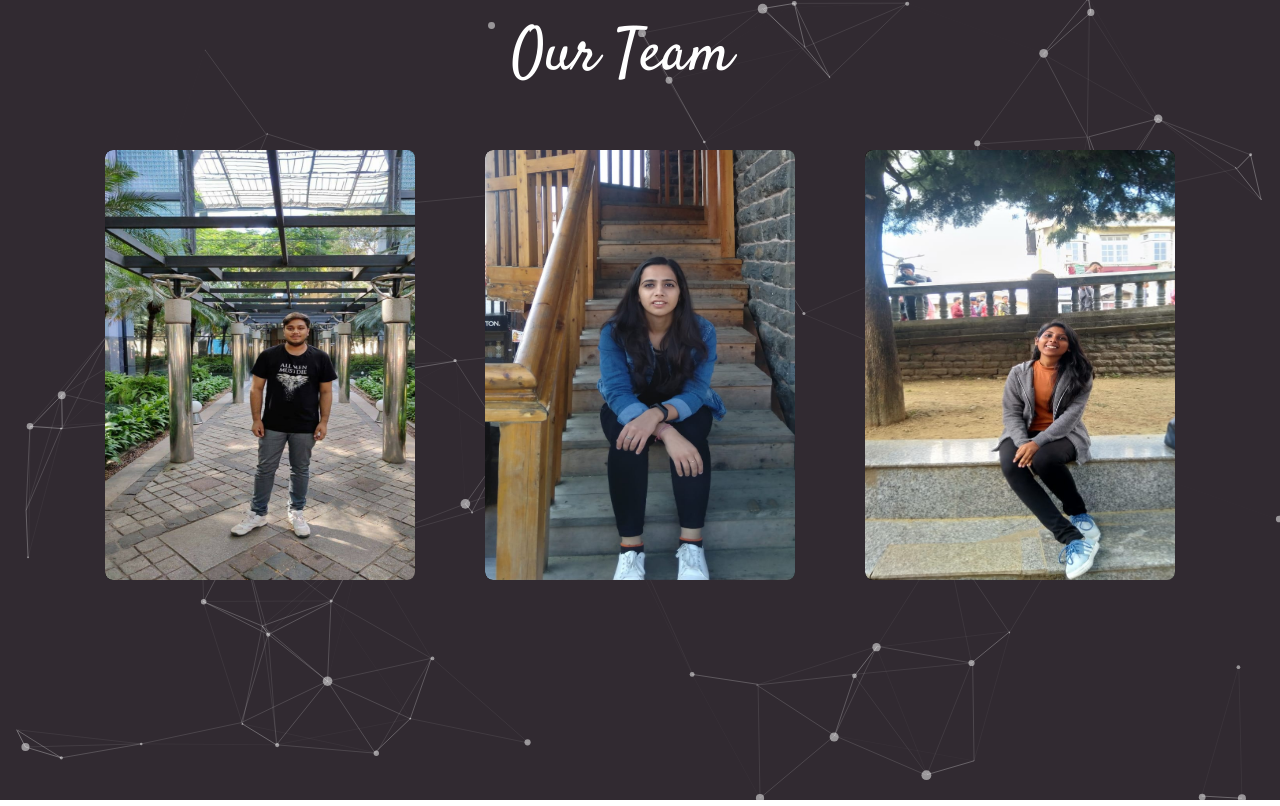
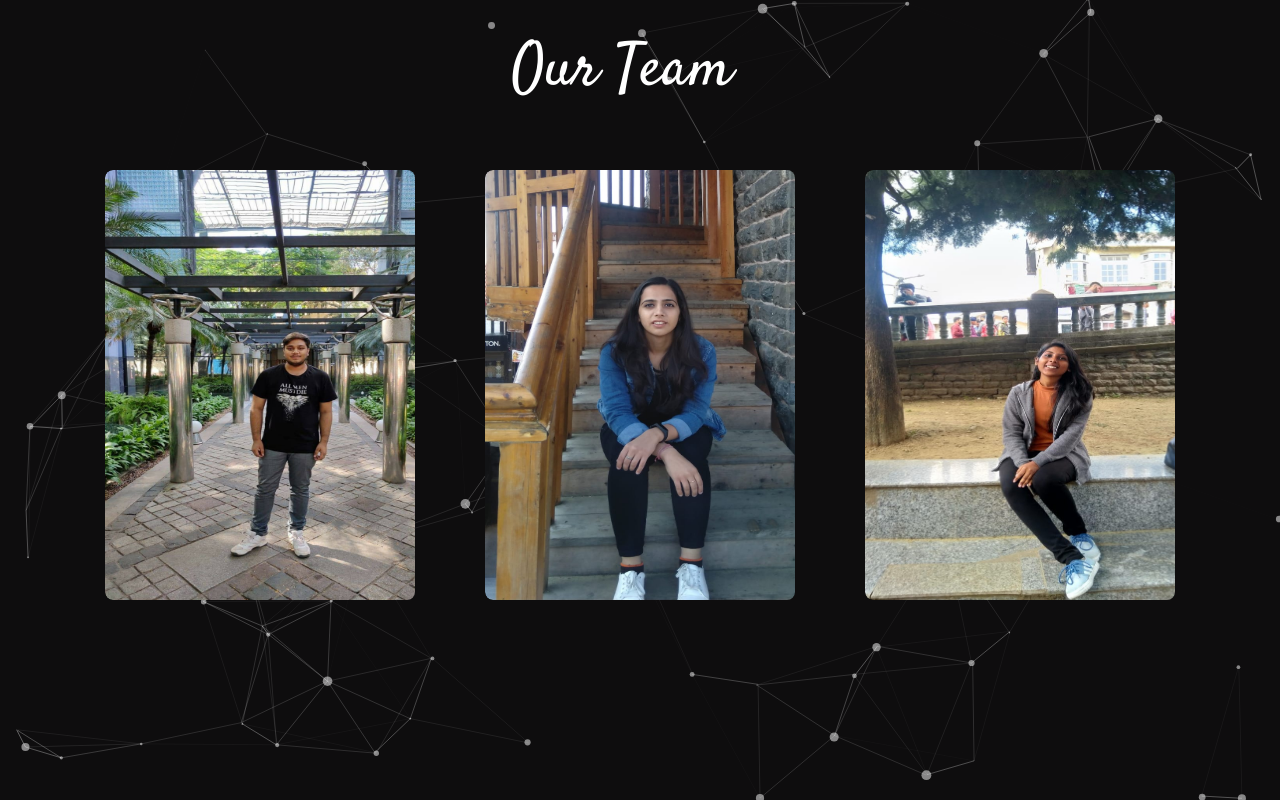
Before and after one commit to Bhavya00/Comida, a PHP site: page /OurTeam.html in a window 1280 px wide. Run offline with PHP 8.4, Linux system fonts and the light colour scheme; some libraries are stand-ins or nearby versions.

Commit message:
completed

```diff
--- a/OurTeam.css
+++ b/OurTeam.css
@@ -7,11 +7,12 @@ body{
     margin: 0 auto;
     padding: 0;
     height: 100vh;
+
 }
 #particles-js
 {
 
-    background: #312a31;
+    background: #0e0d0e;
     position: absolute;
     width: 100%;
     height: 100%;
@@ -22,14 +23,13 @@ h1 {
      left: 40%;
     font-weight: bold;
     color: white;
-    padding-top: 20px;
+    padding-top: 35px;
     font-family:  'Satisfy', cursive;
+}
 
 
-
-}
 .cards {
-    padding-top: 130px;
+    padding-top: 150px;
 }
 
 .single_box{
@@ -109,17 +109,13 @@ h1 {
 
 
 #box .box_single:nth-child(1) .content_box{
-    background: linear-gradient(0deg, #c21833,transparent);
+    background: linear-gradient(0deg, #33ff58,transparent);
 }
 
 #box .box_single:nth-child(2) .content_box{
-    background: linear-gradient(0deg, #3352FF,transparent);
+    background: linear-gradient(0deg,  #33ff58,transparent);
 }
 
 #box .box_single:nth-child(3) .content_box{
     background: linear-gradient(0deg, #33ff58,transparent)
 }
-
-#box .box_single:nth-child(4) .content_box{
-    background: linear-gradient(0deg, #fff933,transparent)
-}
```
